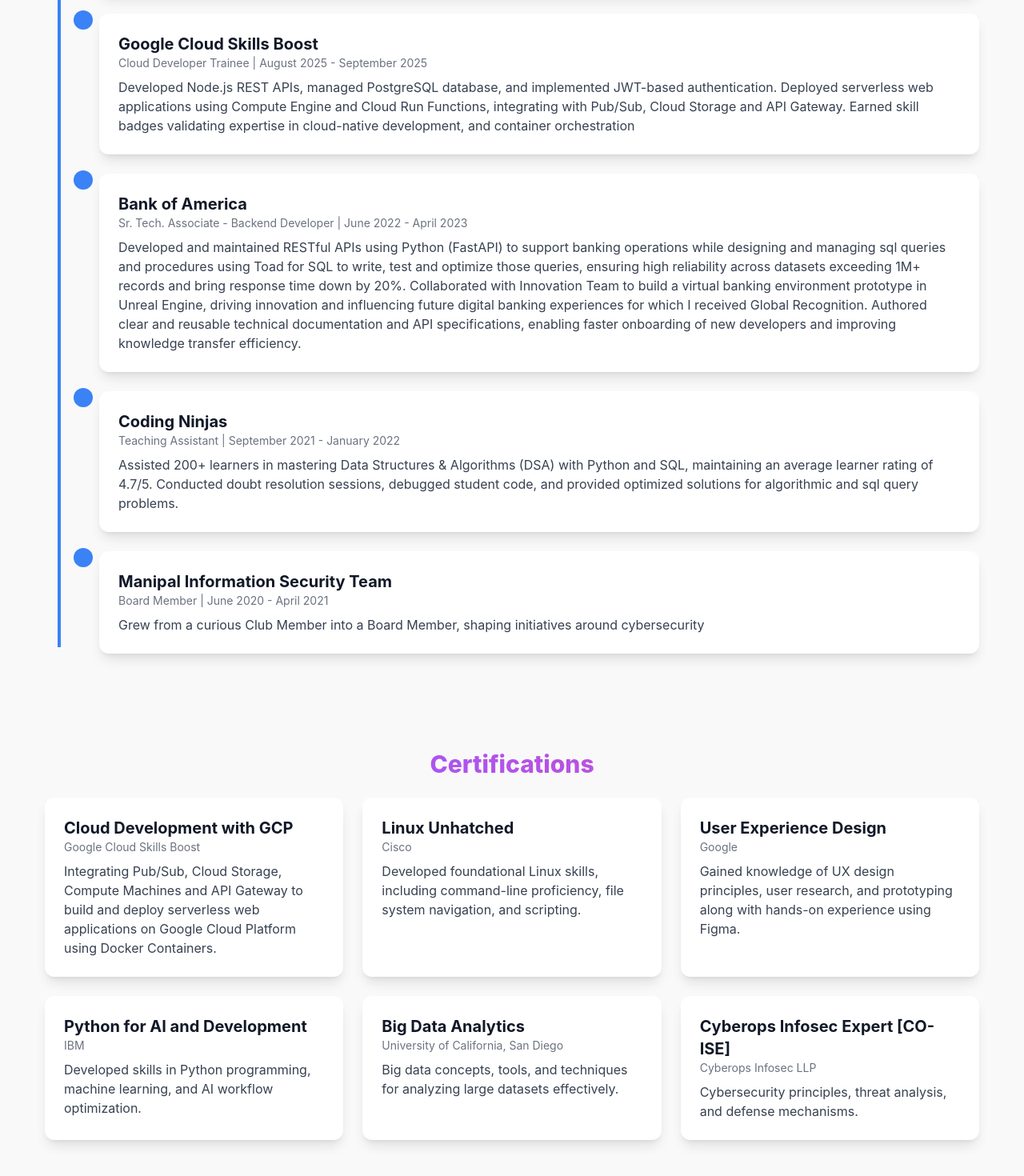
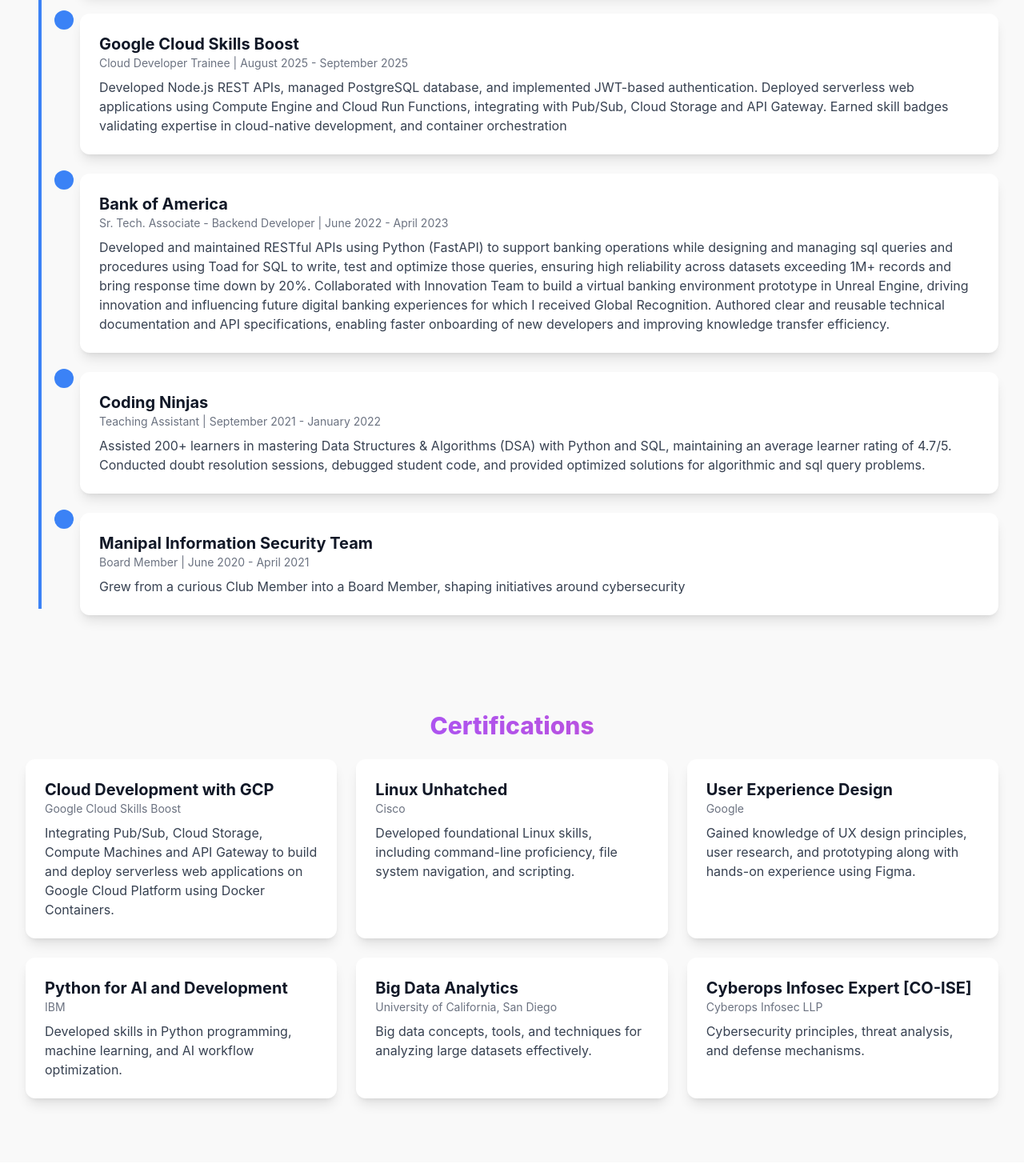
Before and after one commit to ishaantaneja/portfolio-web-frontend, a React (Vite) app: page / in a window 1280 px wide. Shown: the part 1128-2598 px from the top of the page at 80% size. Built offline with nearby package versions, Linux system fonts and the light colour scheme; no server answers.

Commit message:
removed side paddings on home page

```diff
--- a/src/pages/Home.jsx
+++ b/src/pages/Home.jsx
@@ -42,7 +42,7 @@
   }, []);
 
   return (
-    <div className="  min-h-screen">
+    <div className="  min-h-screen w-full flex flex-col">
       {/* Hero Section */}
       <section className="flex flex-col justify-center items-center text-center min-h-screen w-full pt-40">
         <motion.h1
@@ -57,7 +57,7 @@
   initial={{ opacity: 0 }}
   animate={{ opacity: 1 }}
   transition={{ duration: 1.5 }}
-  className="text-xl max-w leading-relaxed mt-5"
+  className="text-xl max-w leading-relaxed mt-5 w-full"
 >
   Welcome to my Portfolio👋 — I began my journey with a B.Tech. in Computer Science and Engineering, complemented by a Minor in Big Data Analytics. During my time at university, I became actively involved with the Manipal Information Security Team, where I grew from a curious learner into a Board Member, shaping initiatives around cybersecurity.
 
@@ -77,7 +77,7 @@
       </section>
 
       {/* Experience Section */}
-      <section className="px-6 py-12 relative">
+      <section className=" py-12 relative">
         <h2 className="text-3xl font-extrabold mb-6 text-transparent bg-clip-text bg-gradient-to-r from-cyan-400 via-purple-500 to-pink-500 text-center animate-gradient-x">Experience</h2>
 
         <div className="flex flex-col relative" ref={containerRef}>
@@ -156,7 +156,7 @@
       </section>
 
       {/* Certifications Section */}
-      <section className="px-6 py-12 relative">
+      <section className=" py-12 relative">
         <h2 className="text-3xl font-extrabold mb-6 text-transparent bg-clip-text bg-gradient-to-r from-cyan-400 via-purple-500 to-pink-500 text-center animate-gradient-x">Certifications</h2>
 
         <div className="grid grid-cols-1 sm:grid-cols-2 lg:grid-cols-3 gap-6">
```
